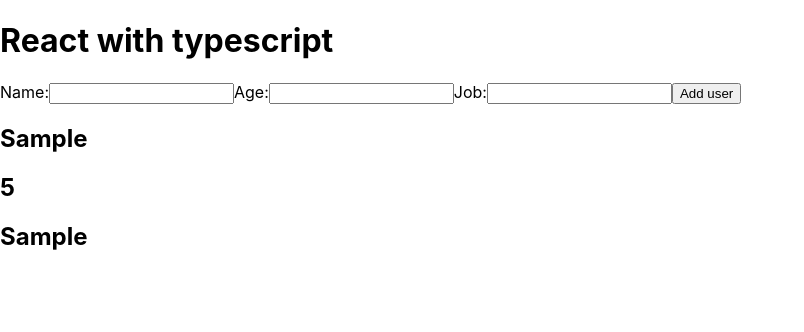
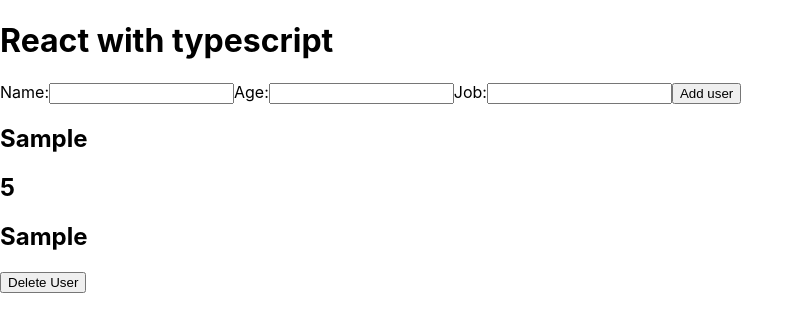
Before and after one commit to LeilaDaraei/user-list-typescript, a React (Create React App) app: page / in a window 1280 px wide. Both pictures are taken after typing "Sample", "5", "Sample" into the empty fields and a click on the button "Add user". Shown: the top 332 px of the page, without its empty margins (0-804 px from the left). Built offline with nearby package versions, Linux system fonts and the light colour scheme.

Commit message:
added delete option

```diff
--- a/src/App.tsx
+++ b/src/App.tsx
@@ -37,11 +37,21 @@
     });
   };
 
+  const deleteHandler = (index: number): void => {
+    const filterUsers = users.allUsers.filter((user, i) => {
+      return index !== i;
+    });
+    users.allUsers.splice(index, 1);
+
+    setUsers({ ...users, allUsers: users.allUsers });
+  };
+
   const allUsers = users.allUsers.map((user, index) => (
     <div key={index}>
       <h2>{user.name}</h2>
       <h2>{user.age}</h2>
       <h2>{user.job}</h2>
+      <button onClick={() => deleteHandler(index)}>Delete User</button>
     </div>
   ));
 
```
